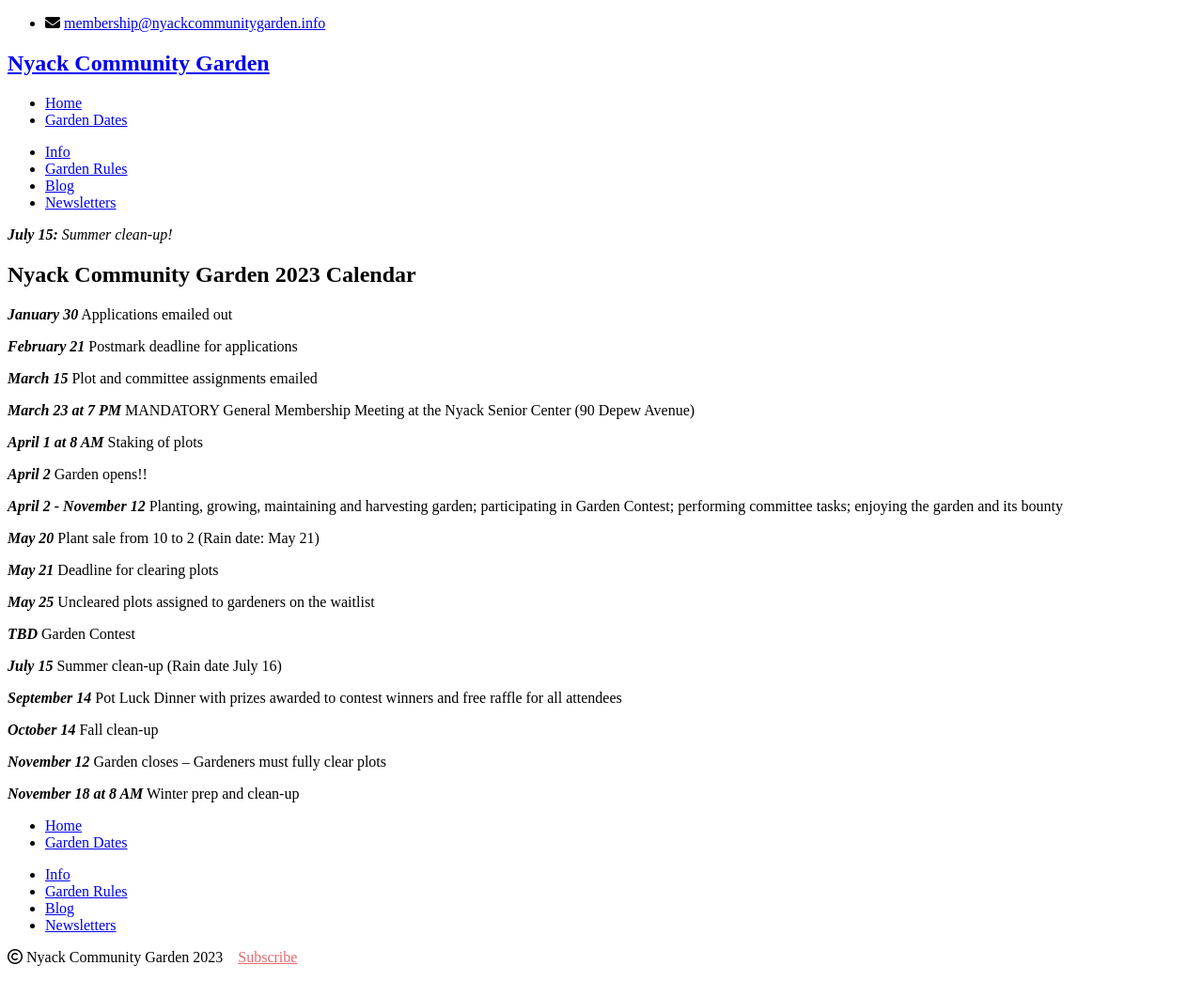
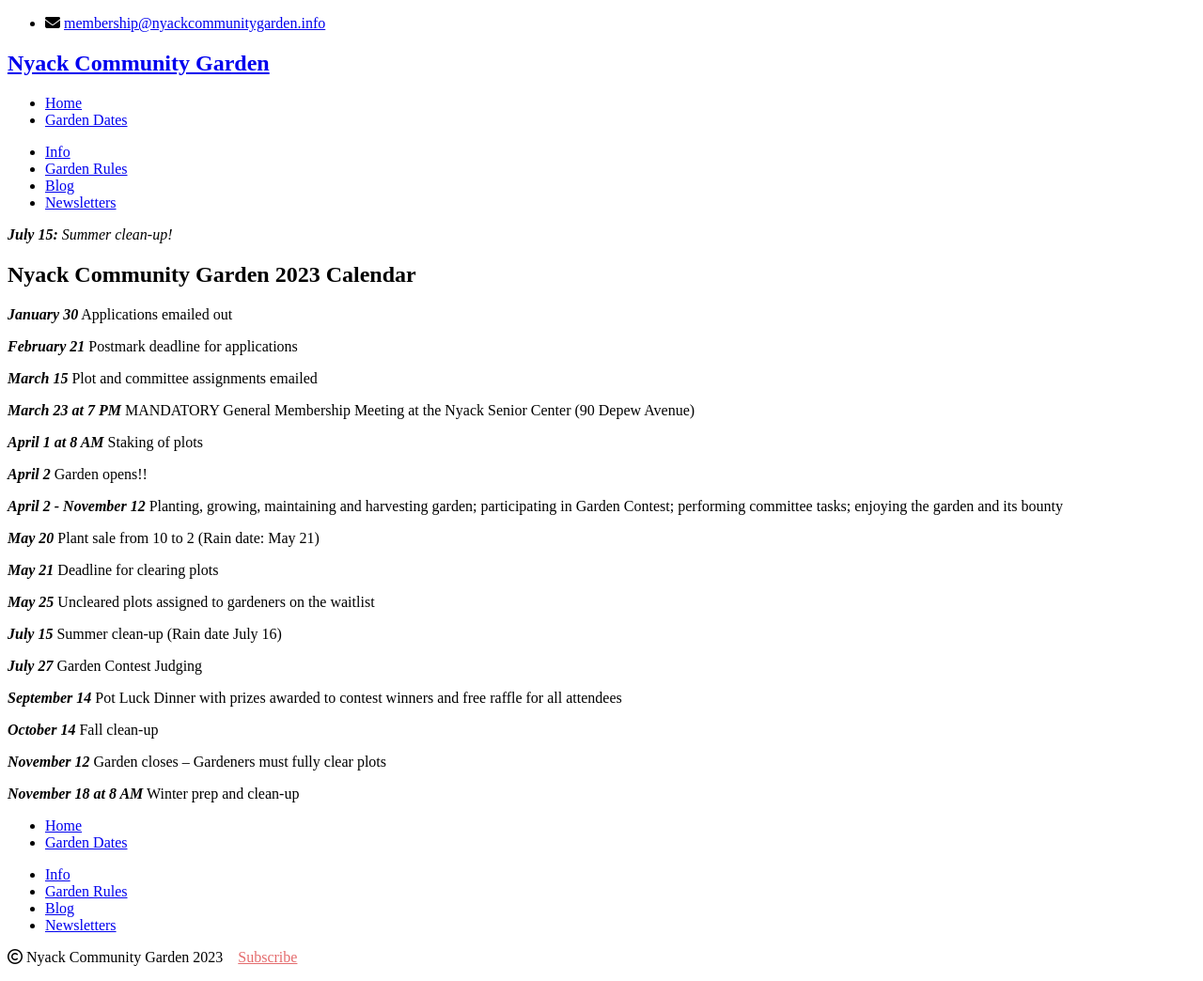
Before and after one commit to bosborne/nyackcommunitygarden, a Jekyll site: the page built from garden-dates/index.md, in a window 1280 px wide. Shown: the whole page at 94% size. Built offline with Jekyll 4.4.1, drawn with Linux system fonts in a browser that asks for light colours; nearby versions of some CDN libraries; library files that are not in the unit come from our copies.

Commit message:
Add Garden Contest date

```diff
--- a/garden-dates/index.md
+++ b/garden-dates/index.md
@@ -27,9 +27,9 @@
 
 ***May 25*** Uncleared plots assigned to gardeners on the waitlist
 
-***TBD*** Garden Contest
+***July 15*** Summer clean-up (Rain date July 16)
 
-***July 15*** Summer clean-up (Rain date July 16)
+***July 27*** Garden Contest Judging
 
 ***September 14*** Pot Luck Dinner with prizes awarded to contest winners and free raffle for all attendees
 
```
